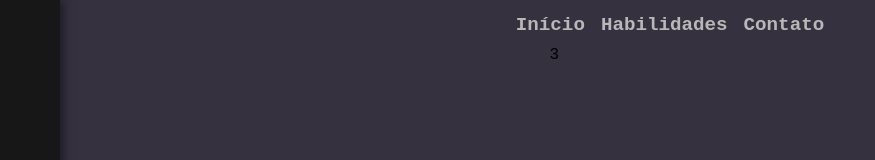
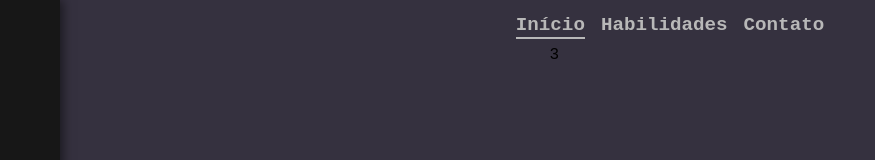
Before and after one commit to FelisbertoBastos/portfolio, a Vue app: page / in a window 1280 px wide. Shown: the top 160 px of the page, without its empty margins (0-875 px from the left). Built offline with nearby package versions, Linux system fonts and the light colour scheme.

Commit message:
Indicador adicionado no NavBar

```diff
--- a/src/components/layout/NavBar.vue
+++ b/src/components/layout/NavBar.vue
@@ -1,6 +1,8 @@
 <template>
   <nav
     id="navbar"
+    ref="navbar"
+    v-on:click="itemSelect"
   >
     <a
       v-for="(item, key) in items"
@@ -9,6 +11,7 @@
     >
       {{ item.name }}
     </a>
+    <div ref="indicator" class="indicator"></div>
   </nav>
 </template>
 
@@ -20,6 +23,26 @@ export default {
       type: Array,
       default: () => []
     }
+  },
+  methods: {
+    indicatorPositioning (left, width) {
+      this.$refs.indicator.style.left = left
+      this.$refs.indicator.style.width = width
+    },
+    itemSelect (event) {
+      if (event.target.tagName === 'A') {
+        this.indicatorPositioning(
+          event.target.offsetLeft + 'px',
+          event.target.offsetWidth + 'px'
+        )
+      }
+    }
+  },
+  mounted () {
+    this.indicatorPositioning(
+      this.$refs.navbar.firstElementChild.offsetLeft + 'px',
+      this.$refs.navbar.firstElementChild.offsetWidth + 'px'
+    )
   }
 }
 </script>
--- a/src/styles/base/_variables.sass
+++ b/src/styles/base/_variables.sass
@@ -20,3 +20,4 @@ $social-menu-ul-max-width: 60px
 // NAVBAR
 $navbar-font-size: 1.2em
 $navbar-inactive-indicator: rgba(184, 184, 184, 0.2)
+$navbar-indicator-transition-duration: 0.5s
--- a/src/styles/layout/_navbar.sass
+++ b/src/styles/layout/_navbar.sass
@@ -1,6 +1,7 @@
 // Navbar
 
 nav#navbar
+  position: relative
 
   a
     display: inline-block
@@ -14,3 +15,11 @@ nav#navbar
 
     &:hover
       border-bottom: 2px solid $navbar-inactive-indicator
+
+  .indicator
+    position: absolute
+    bottom: 0
+    left: 0
+    background: $font-color
+    height: 2px
+    transition: all $navbar-indicator-transition-duration
```
